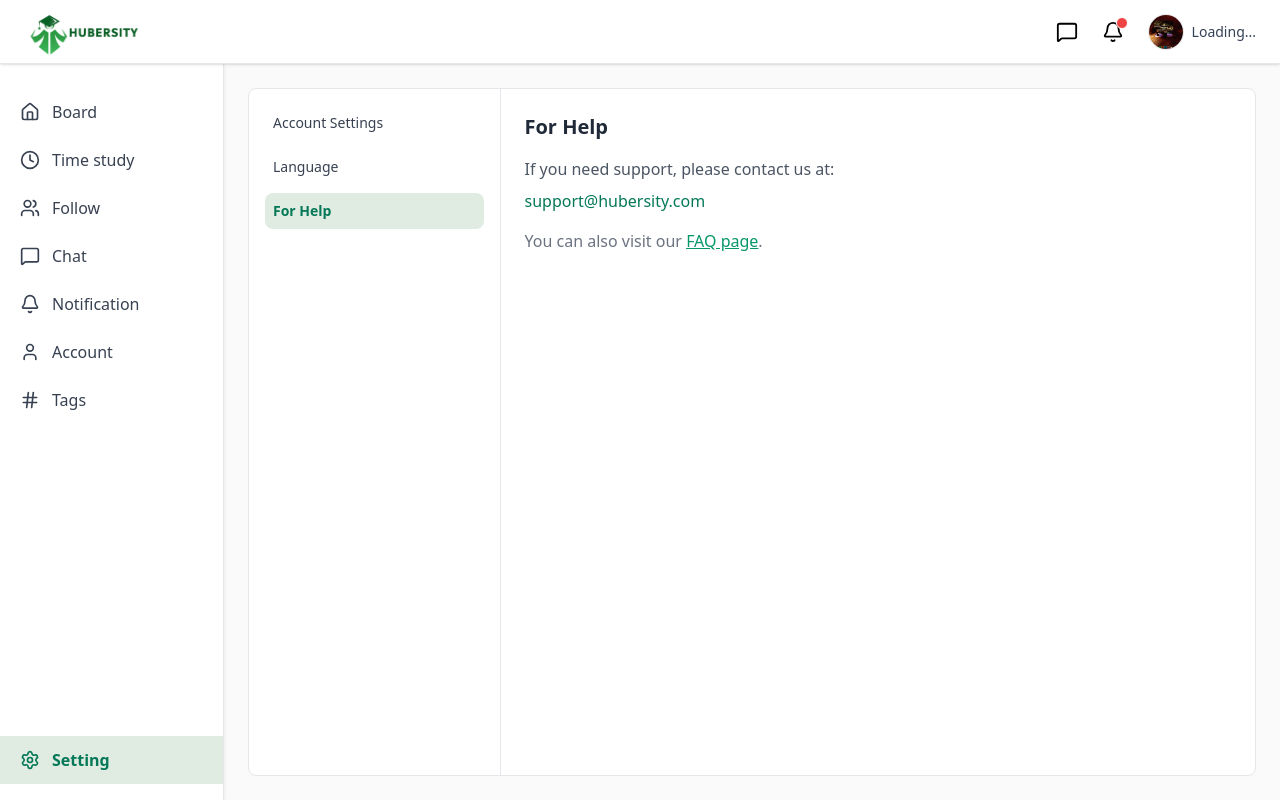
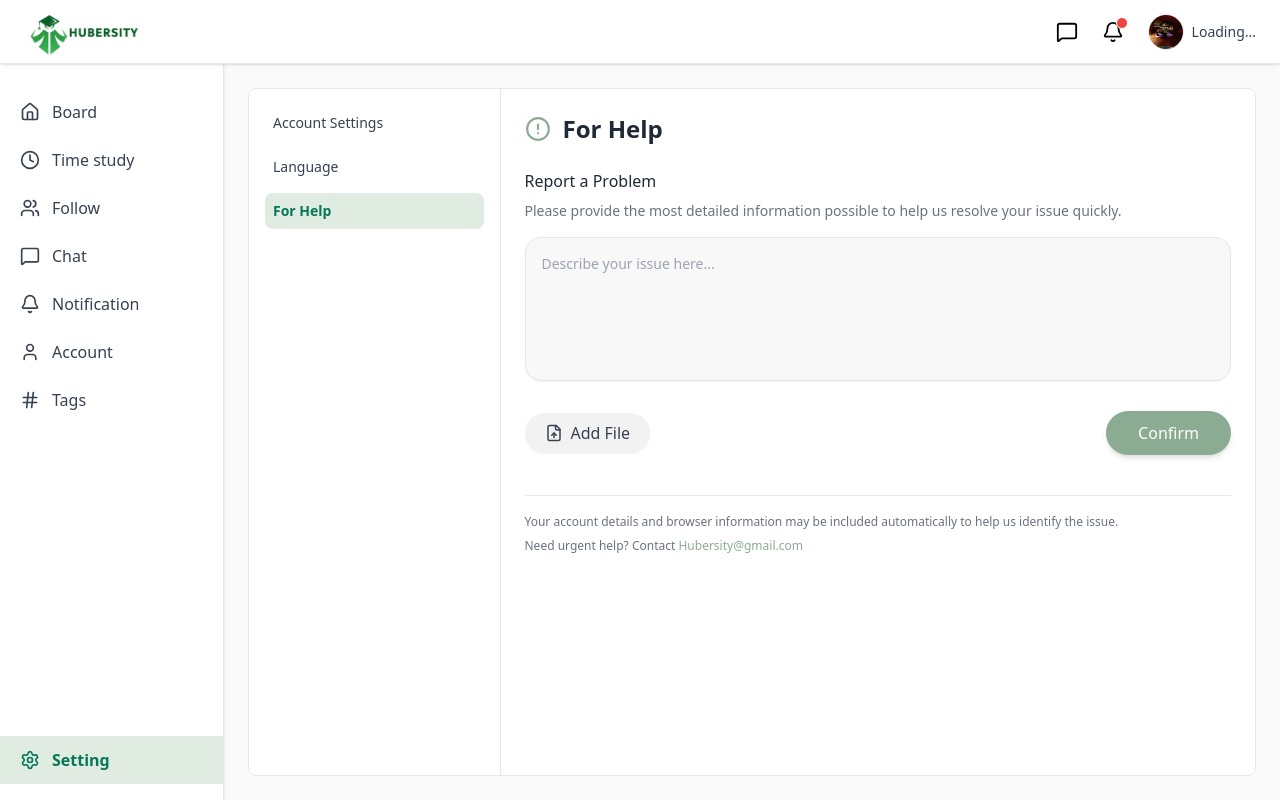
Before and after one commit to Hubersity/Hubersity, a React (Vite) app in the folder frontend/: page /app/setting in a window 1280 px wide. Both pictures are taken after a click on the element "For Help". Built offline with nearby package versions, Linux system fonts and the light colour scheme.

Commit message:
add forhelp

```diff
--- a/frontend/src/pages/Dashboard/Setting/ForHelp.jsx
+++ b/frontend/src/pages/Dashboard/Setting/ForHelp.jsx
@@ -1,14 +1,105 @@
+import React, { useState } from "react";
+import { AlertCircle, FileUp } from "lucide-react";
+
 export default function ForHelp() {
+  const [message, setMessage] = useState("");
+  const [file, setFile] = useState(null);
+  const [submitted, setSubmitted] = useState(false);
+
+  const handleSubmit = () => {
+    if (message.trim() === "") return;
+    setSubmitted(true);
+    setTimeout(() => setSubmitted(false), 2000);
+    setMessage("");
+    setFile(null);
+  };
+
   return (
-    <div className="p-6">
-      <h2 className="text-xl font-semibold mb-4 text-gray-800">For Help</h2>
-      <p className="text-gray-600 mb-2">
-        If you need support, please contact us at:
+    <div className="p-6 max-w-3xl w-full">
+      {/* หัวข้อใหญ่ */}
+      <div className="flex items-center gap-3 mb-6">
+        <AlertCircle className="text-[#8cab93]" size={26} />
+        <h2 className="text-2xl font-bold text-gray-800">For Help</h2>
+      </div>
+
+      {/* หัวข้อย่อย */}
+      <p className="text-gray-800 font-medium text-base mb-2">
+        Report a Problem
       </p>
-      <p className="text-emerald-700 font-medium">support@hubersity.com</p>
-      <p className="text-gray-500 mt-4">
-        You can also visit our <a href="#" className="underline text-emerald-600">FAQ page</a>.
+      <p className="text-sm text-gray-500 mb-4">
+        Please provide the most detailed information possible to help us resolve your issue quickly.
       </p>
+
+      {/* กล่องข้อความ */}
+      <textarea
+        placeholder="Describe your issue here..."
+        value={message}
+        onChange={(e) => setMessage(e.target.value)}
+        className="w-full h-36 border border-gray-200 bg-[#f8f8f8] rounded-2xl p-4 text-gray-700 text-sm resize-none shadow-sm focus:outline-none focus:ring-2 focus:ring-[#8cab93] transition-all duration-300"
+      ></textarea>
+
+      {/* ส่วนปุ่ม */}
+      <div className="flex justify-between items-center mt-6">
+        {/* ปุ่ม Upload */}
+        <label
+          htmlFor="file-upload"
+          className="flex items-center gap-2 bg-[#f2f2f2] hover:bg-[#e6e6e6] text-gray-700 font-medium px-5 py-2 rounded-full shadow-sm cursor-pointer transition-all duration-200"
+        >
+          <FileUp size={18} />
+          Add File
+          <input
+            id="file-upload"
+            type="file"
+            className="hidden"
+            onChange={(e) => setFile(e.target.files[0])}
+          />
+        </label>
+
+        {/* ปุ่ม Confirm */}
+        <button
+          onClick={handleSubmit}
+          className="bg-[#8cab93] hover:bg-[#7da186] text-white font-medium px-8 py-2.5 rounded-full shadow-md hover:shadow-lg transition-all duration-300"
+        >
+          Confirm
+        </button>
+      </div>
+
+      {/* แสดงไฟล์ที่อัปโหลด */}
+      {file && (
+        <p className="mt-3 text-sm text-gray-600">
+          📎 Attached: <span className="font-medium">{file.name}</span>
+        </p>
+      )}
+
+      {/* แสดงข้อความหลังส่ง */}
+      {submitted && (
+        <p className="mt-4 text-[#8cab93] text-sm font-medium animate-fade-in">
+          Report submitted successfully. Thank you!
+        </p>
+      )}
+
+      {/* ข้อความท้ายหน้า */}
+      <div className="mt-10 border-t border-gray-200 pt-4 text-xs text-gray-500 leading-relaxed">
+        <p>
+          Your account details and browser information may be included automatically to help us identify the issue.
+        </p>
+        <p className="mt-1">
+          Need urgent help? Contact <span className="text-[#8cab93] font-medium">Hubersity@gmail.com</span>
+        </p>
+      </div>
+
+      {/* เอฟเฟกต์แอนิเมชัน */}
+      <style>
+        {`
+          @keyframes fade-in {
+            from { opacity: 0; transform: translateY(5px); }
+            to { opacity: 1; transform: translateY(0); }
+          }
+          .animate-fade-in {
+            animation: fade-in 0.4s ease-in-out;
+          }
+        `}
+      </style>
     </div>
   );
 }
```
